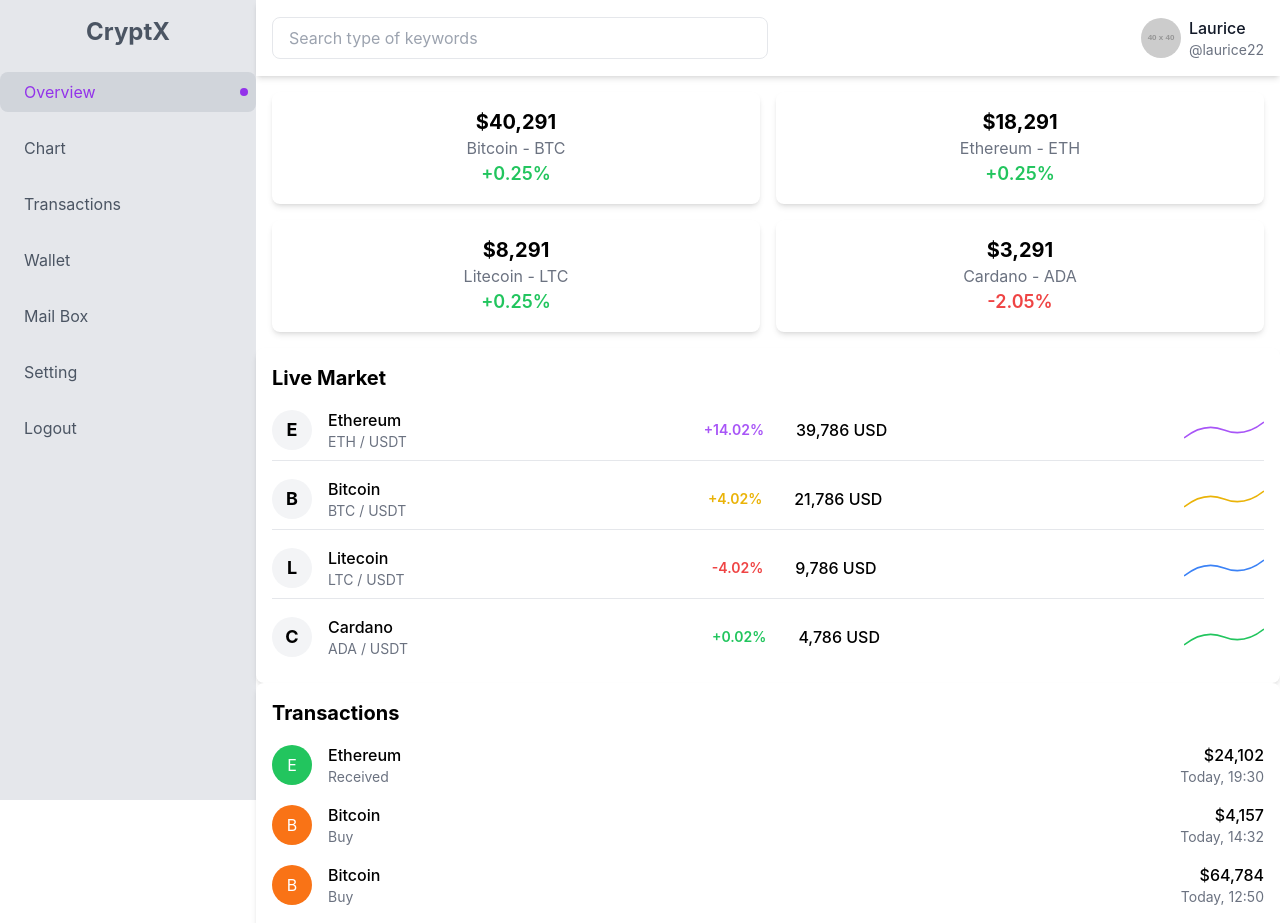
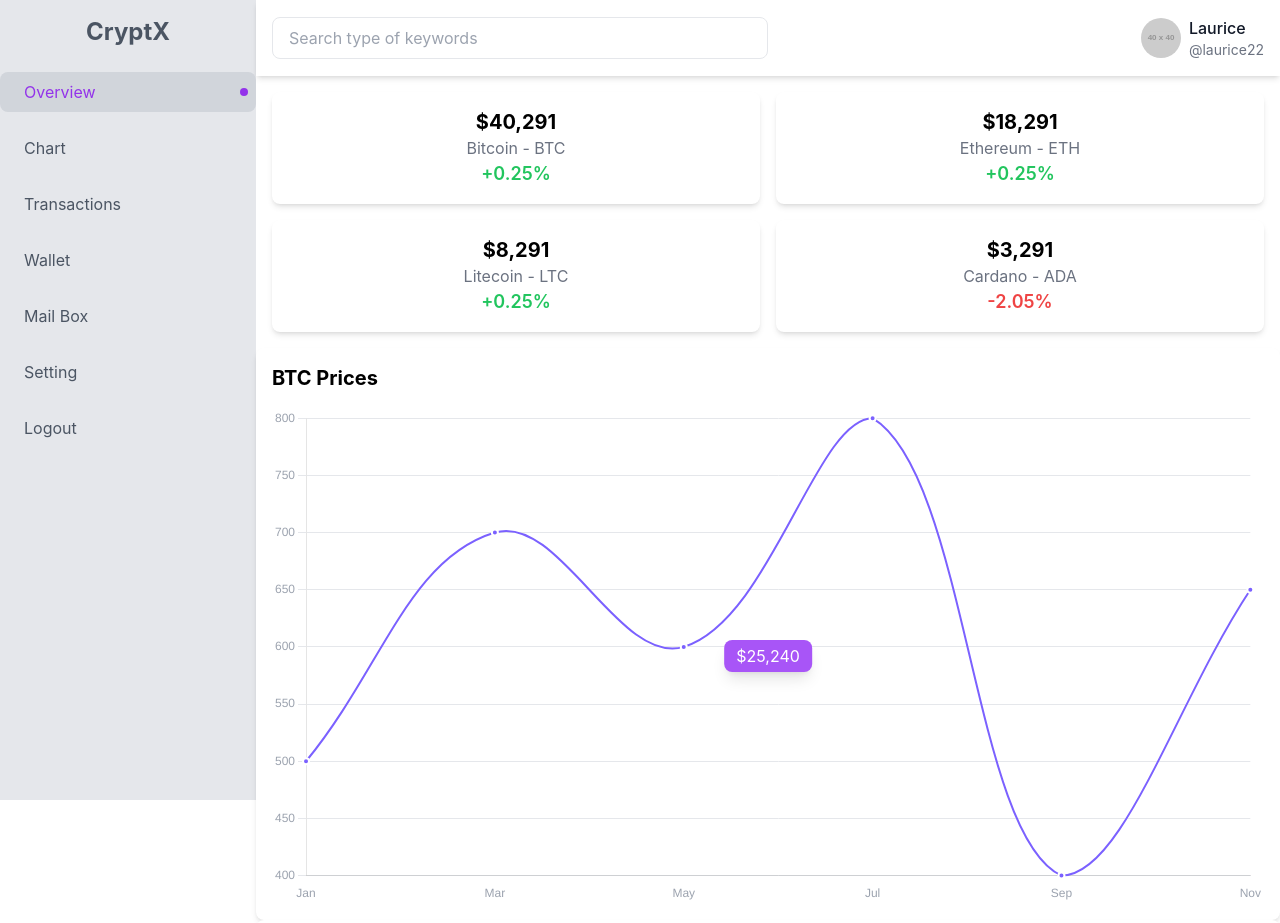
Before and after one commit to Nozzie-Dev/CrypX-Dashboard, a React (Create React App) app in the folder cryptx-dashboard/: page / in a window 1280 px wide. Shown: the top 923 px of the page. Built offline with nearby package versions, Linux system fonts and the light colour scheme.

Commit message:
Build btc prices

```diff
--- a/cryptx-dashboard/package.json
+++ b/cryptx-dashboard/package.json
@@ -6,7 +6,9 @@
     "@testing-library/jest-dom": "^5.17.0",
     "@testing-library/react": "^13.4.0",
     "@testing-library/user-event": "^13.5.0",
+    "chart.js": "^4.4.6",
     "react": "^18.3.1",
+    "react-chartjs-2": "^5.2.0",
     "react-dom": "^18.3.1",
     "react-scripts": "5.0.1",
     "web-vitals": "^2.1.4"
--- a/cryptx-dashboard/src/App.js
+++ b/cryptx-dashboard/src/App.js
@@ -3,6 +3,7 @@ import Header from "./components/Header";
 import StatCards from "./components/StatCards";
 import LiveMarket from "./components/LiveMarket";
 import Transactions from "./components/Transactions";
+import BTCPrices from "./components/BTCPrice";
 
 const App = () => {
   return (
@@ -11,6 +12,7 @@ const App = () => {
       <div className="flex-1">
         <Header />
         <StatCards/>
+        <BTCPrices/>
         <LiveMarket/>
         <Transactions/>
       </div>
--- /dev/null
+++ b/cryptx-dashboard/src/components/BTCPrice.js
@@ -0,0 +1,71 @@
+import React from "react";
+import { Line } from "react-chartjs-2";
+import {
+  Chart as ChartJS,
+  LineElement,
+  CategoryScale,
+  LinearScale,
+  PointElement,
+  Tooltip,
+} from "chart.js";
+
+ChartJS.register(LineElement, CategoryScale, LinearScale, PointElement, Tooltip);
+
+const BTCPrices = () => {
+  const data = {
+    labels: ["Jan", "Mar", "May", "Jul", "Sep", "Nov"],
+    datasets: [
+      {
+        label: "BTC Price",
+        data: [500, 700, 600, 800, 400, 650],
+        borderColor: "#7B61FF",
+        borderWidth: 2,
+        pointBackgroundColor: "#7B61FF",
+        pointBorderColor: "#ffffff",
+        pointHoverRadius: 6,
+        tension: 0.4,
+      },
+    ],
+  };
+
+  const options = {
+    responsive: true,
+    plugins: {
+      tooltip: {
+        enabled: true,
+        backgroundColor: "#7B61FF",
+        titleColor: "#ffffff",
+        bodyColor: "#ffffff",
+        displayColors: false,
+        callbacks: {
+          label: (tooltipItem) => `$${tooltipItem.raw.toFixed(2)}`,
+        },
+      },
+    },
+    scales: {
+      x: {
+        grid: { display: false },
+        ticks: { color: "#9CA3AF" },
+      },
+      y: {
+        grid: { color: "#E5E7EB" },
+        ticks: { color: "#9CA3AF" },
+      },
+    },
+  };
+
+  return (
+    <div className="p-4 bg-white rounded-lg shadow-md">
+      <h2 className="text-xl font-bold mb-4">BTC Prices</h2>
+      <div className="relative">
+        <Line data={data} options={options} />
+
+        <div className="absolute top-[50%] left-[50%] translate-x-[-50%] translate-y-[-50%] bg-purple-500 text-white px-3 py-1 rounded-lg shadow-lg">
+          $25,240
+        </div>
+      </div>
+    </div>
+  );
+};
+
+export default BTCPrices;
```
Also changed, not shown: 1 other file (tests, documents, lock files or other folders).
